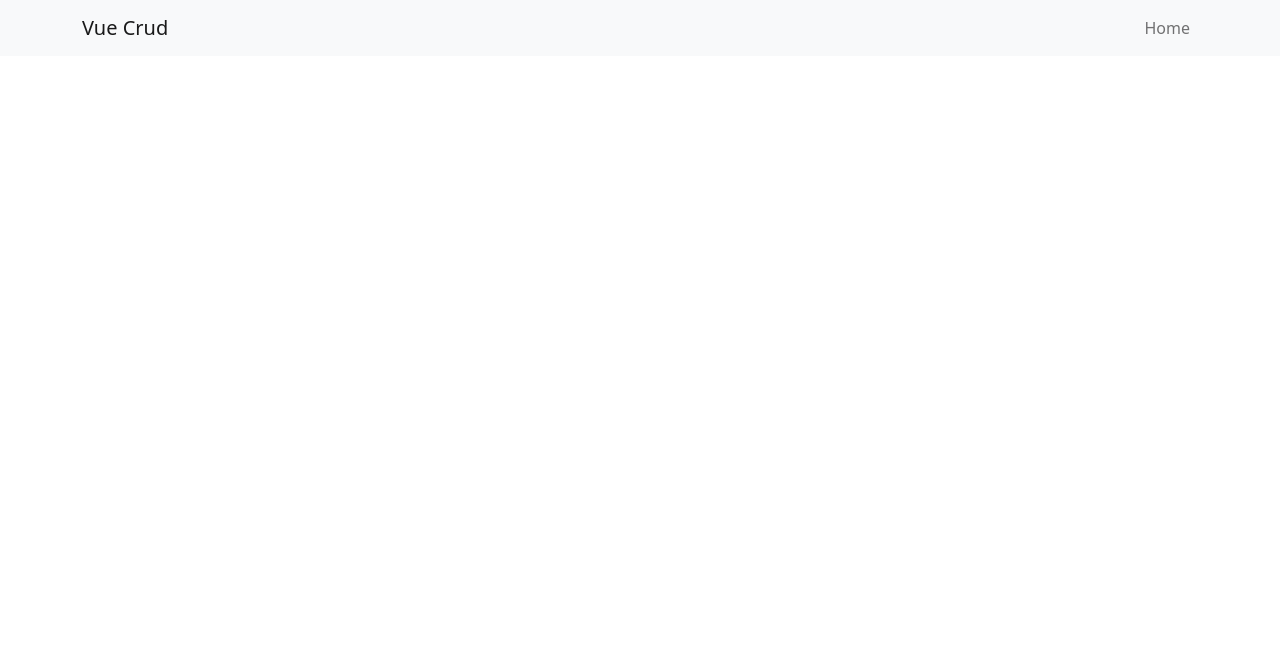
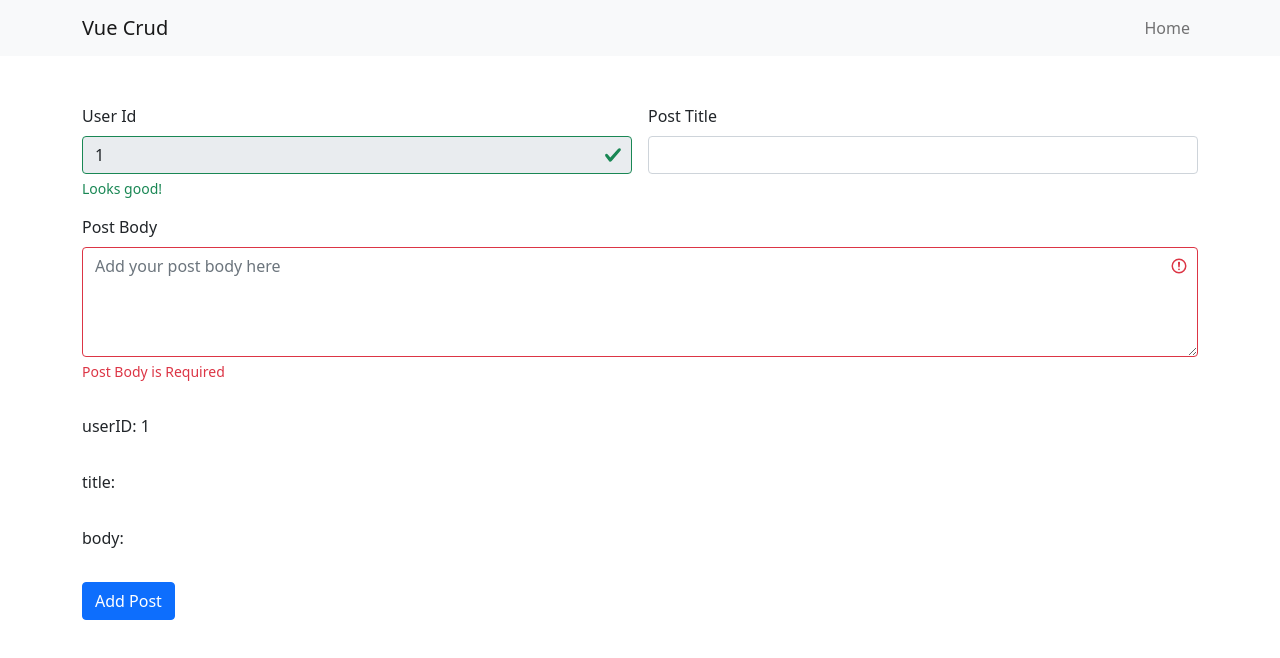
Before and after one commit to OmarHegazi94/vue-crud, a Vue app: page /addPost in a window 1280 px wide. Before the commit this address had no page. Shown: the top 658 px of the page. Built offline with nearby package versions, Linux system fonts and the light colour scheme.

Commit message:
still working on add post

```diff
--- a/src/router/index.js
+++ b/src/router/index.js
@@ -1,6 +1,7 @@
 import { createWebHistory, createRouter } from "vue-router";
 import Home from "@/views/Home.vue";
 import PostDetails from "@/views/PostDetails.vue";
+import AddPost from "@/views/AddPost.vue";
 // import PageNotFound from "@/views/PageNotFound.vue";
 
 const routes = [
@@ -13,6 +14,12 @@ const routes = [
     path: "/details/:postID",
     name: "details",
     component: PostDetails,
+    // props: true
+  },
+  {
+    path: "/addPost",
+    name: "AddPost",
+    component: AddPost,
     // props: true
   },
   // {
--- /dev/null
+++ b/src/views/AddPost.vue
@@ -0,0 +1,92 @@
+<template>
+  <form class="row g-3">
+    <div class="col-md-6">
+      <label for="userID" class="form-label">User Id</label>
+      <input
+        v-model.number="post.userId"
+        type="number"
+        class="form-control is-valid"
+        id="userID"
+        disabled
+      />
+      <div class="valid-feedback">Looks good!</div>
+    </div>
+
+    <div class="col-md-6">
+      <label for="postTitle" class="form-label">Post Title</label>
+      <input
+        v-model="post.title"
+        type="text"
+        class="form-control"
+        id="postTitle"
+      />
+      <!-- <div class="valid-feedback">Looks good!</div> -->
+    </div>
+
+    <div class="col-12">
+      <div class="mb-3">
+        <label for="postBody" class="form-label">Post Body</label>
+        <textarea
+          v-model="post.body"
+          class="form-control is-invalid"
+          id="postBody"
+          placeholder="Add your post body here"
+          rows="4"
+        ></textarea>
+        <div class="invalid-feedback">
+          Post Body is Required
+        </div>
+      </div>
+    </div>
+
+    <p>userID: {{ post.userId }}</p>
+    <p>title: {{ post.title }}</p>
+    <p>body: {{ post.body }}</p>
+
+    <div class="col-12">
+      <button @click.prevent="submitForm" type="submit" class="btn btn-primary">
+        Add Post
+      </button>
+    </div>
+  </form>
+</template>
+
+<script>
+import axios from "axios";
+// import Spinner from "@/components/Spinner.vue";
+
+export default {
+  components: {
+    // Spinner,
+  },
+  data() {
+    return {
+      post: {
+        userId: 1,
+        title: "",
+        body: "",
+      },
+        hasError: false,
+        isSubmitted: false
+    };
+  },
+  methods: {
+        submitForm() {
+            if(this.post.userId && this.post.title && this.post.body) {
+                axios.post('https://jsonplaceholder.typicode.com/posts', {
+                  title: this.post.title,
+                  body: this.post.body,
+                  userId: this.post.userId
+                }).then(response => {
+
+                  console.log(response)
+                })
+            }
+            this.isSubmitted = true
+        }
+  }
+};
+</script>
+
+<style>
+</style>
--- a/src/views/Home.vue
+++ b/src/views/Home.vue
@@ -1,5 +1,12 @@
 <template>
+  <div class="d-flex justify-content-between align-items-center">
+    <div class="col">
       <h1>Home page</h1>
+    </div>
+    <div class="col-lg-2 d-grid gap-2">
+      <router-link to="/addPost" class="btn btn-primary btn-block">Add Post</router-link>
+    </div>
+  </div>
 
   <div v-if="posts" class="table-responsive">
     <table class="table table-bordered table-striped mt-4 text-center">
@@ -24,13 +31,23 @@
             {{ post.body }}
           </td>
 
-          <td>
+          <td align="center">
+            <div
+              class="btn-group text-center align-middle"
+              role="group"
+              aria-label="Actions"
+            >
               <button
+                type="button"
                 class="btn btn-sm btn-primary"
                 @click="getSinglePost(post.id)"
               >
                 Details
               </button>
+
+              <button type="button" class="btn btn-secondary">Edit</button>
+              <button type="button" class="btn btn-warning">Delete</button>
+            </div>
           </td>
         </tr>
       </tbody>
@@ -52,8 +69,10 @@ export default {
         axios
           .get("https://jsonplaceholder.typicode.com/posts")
           .then((response) => {
-            const results = response.data.slice(0, 10);
-            this.posts = results;
+            console.log(response.data)
+            // const results = response.data.slice(0, 10);
+            // this.posts = results;
+            this.posts = response.data;
           });
       } catch (error) {
         console.log(error);
@@ -61,7 +80,7 @@ export default {
     },
     getSinglePost(postID) {
       this.$router.push({
-        name: 'details',
+        name: "details",
         params: { postID },
       });
     },
```
Also changed, not shown: package.json (+9 -7 lines), 1 other file (tests, documents, lock files or other folders). Lines whose indentation alone changed are shown as unchanged.
